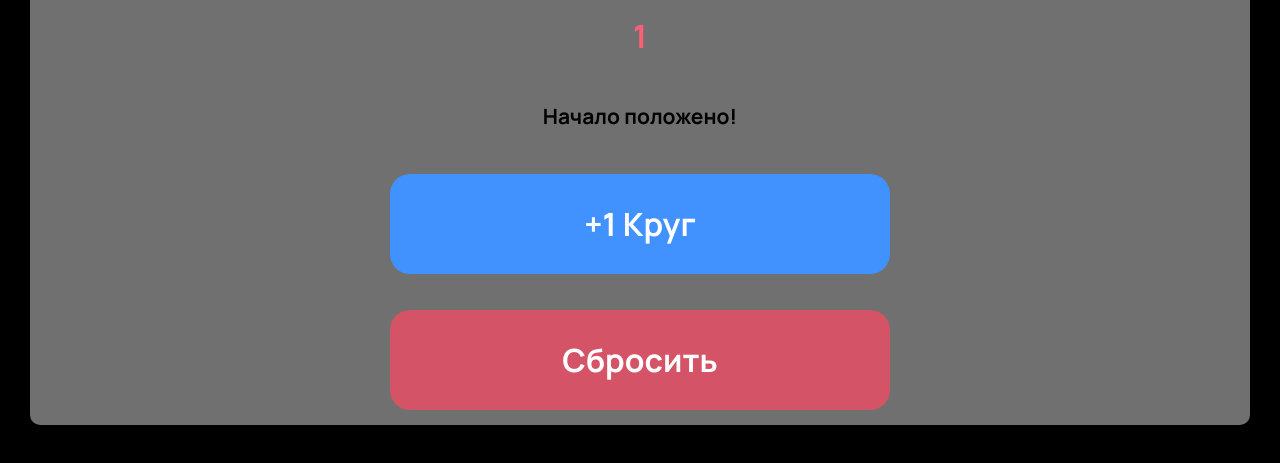
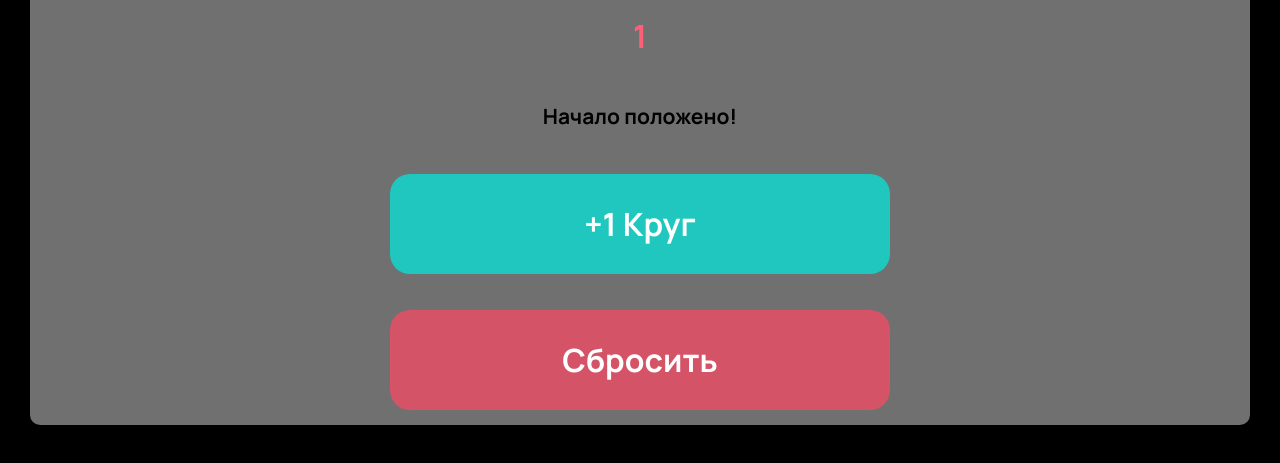
Before and after one commit to evgeniykolenkin/counter-app, a plain HTML site: page index.html in a window 1280 px wide. Both pictures are taken after a click on the button "+1 Круг". Shown: the part 111-574 px from the top of the page. Drawn offline with Linux system fonts and the light colour scheme.

Commit message:
added toggle function

```diff
--- a/scripts/counter.js
+++ b/scripts/counter.js
@@ -1,3 +1,4 @@
+const colorToggleBtn = "btn__clicked";
 const btnPlus = document.querySelector(".counter__btn-plus");
 const btnReset = document.querySelector(".counter__btn-reset");
 const counterText = document.querySelector(".counter__data");
@@ -13,8 +14,13 @@ function ResetCount() {
   counterTextExtra.innerText = "Иначе никуда не поедем";
 }
 
+function toggleColor() {
+  btnPlus.classList.toggle(colorToggleBtn);
+}
+
 const countLoops = () => {
   ++counter;
+  toggleColor();
 
   counterText.innerText = counter;
   counterTextExtra.innerText = "Начало положено!";
@@ -66,5 +72,4 @@ const resetLoops = () => {
 };
 
 btnPlus.addEventListener("click", countLoops);
-
 btnReset.addEventListener("click", resetLoops);
--- a/styles/main.css
+++ b/styles/main.css
@@ -74,8 +74,8 @@ h1 {
   background: #4191ff;
 }
 
-.counter__btn-plus:active {
-  background: #18a79f;
+.btn__clicked {
+  background: #1fc7bf;
 }
 
 .counter__btn-reset {
@@ -84,14 +84,6 @@ h1 {
 
 .counter__btn-reset:disabled {
   background-color: darkgray;
-}
-
-.counter__btn-reset:disabled:active {
-  background-color: darkgray;
-}
-
-.counter__btn-reset:active {
-  background: #e617c4;
 }
 
 @media (max-width: 767px) {
```
